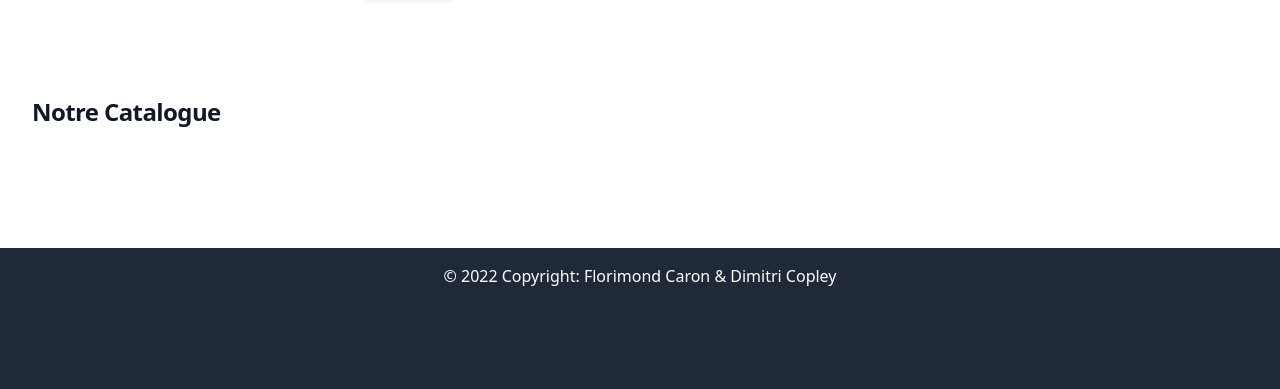
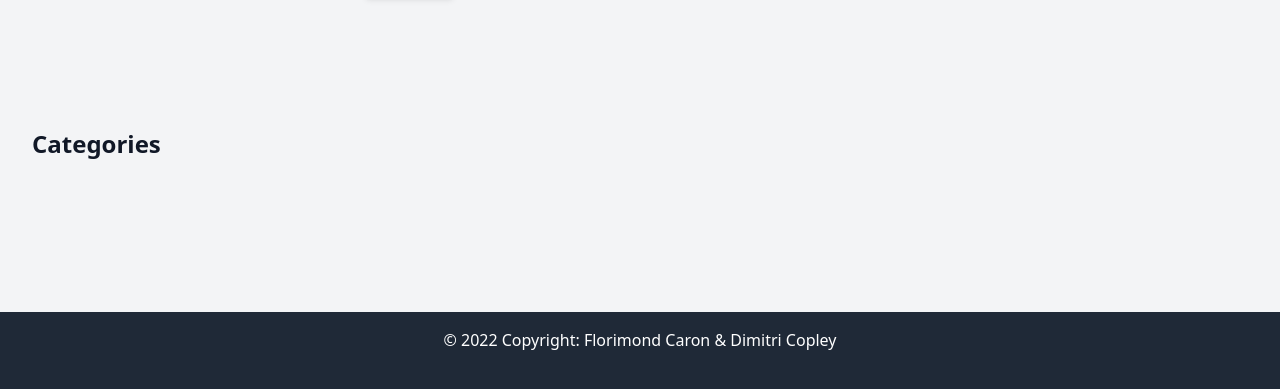
Before and after one commit to flocaron/AmaXone, a PHP site: page /web/frontController.php?action=catalogue&controller=categorie in a window 1280 px wide. Shown: the part 64-453 px from the top of the page. Run offline with PHP 8.4, Linux system fonts and the light colour scheme; data that the repository does not hold is empty; some libraries are stand-ins or nearby versions.

Commit message:
Vue Catogorie

```diff
--- a/src/View/categorie/catalogue.php
+++ b/src/View/categorie/catalogue.php
@@ -1,36 +1,30 @@
-<div class="bg-white">
-    <div class="mx-auto max-w-2xl py-16 px-4 sm:py-24 sm:px-6 lg:max-w-7xl lg:px-8">
-        <h2 class="text-2xl font-bold items-center tracking-tight text-gray-900">Notre Catalogue</h2>
-        <div class="mt-6 grid grid-cols-1 gap-y-10 gap-x-6 sm:grid-cols-2 lg:grid-cols-4 xl:gap-x-8">
+<div class="bg-gray-100">
+    <div class="mx-auto max-w-7xl px-4 sm:px-6 lg:px-8">
+        <div class="mx-auto max-w-2xl py-16 sm:py-24 lg:max-w-none lg:py-32">
+            <h2 class="text-2xl font-bold text-gray-900">Categories</h2>
+            <div class="mt-6 space-y-12 lg:grid lg:grid-cols-3 lg:gap-x-6 lg:space-y-0">
                 <?php foreach ($inventaire as $categorie) { ?>
                     <div class="group relative">
-                    <div class="min-h-80 aspect-w-1 aspect-h-1 w-full rounded-md hover:shadow-lg transition duration-300 ease-in-out lg:aspect-none lg:h-80">
-                        <a href="frontController.php?controller=produit&action=catalogue&nom=<?= htmlspecialchars($categorie->getNom()) ?>">
+                        <div class="relative h-80 w-full overflow-hidden rounded-lg bg-white group-hover:opacity-75 sm:aspect-w-2 sm:aspect-h-1 sm:h-64 lg:aspect-w-1 lg:aspect-h-1">
                             <img src="<?php echo "../assets/images/categories/" . htmlspecialchars($categorie->getImgPath()); ?>"
-                                 alt=".."
-                                 class="h-full w-full object-fit object-scale-down object-center lg:h-full lg:w-full">
+                                 alt="Une categorie X" class="h-full w-full object-cover object-center">
+                        </div>
+                        <a frontController.php?controller=produit&action=catalogue&nom=<?= htmlspecialchars($categorie->getNom()) ?> >
+                            <p class="text-base font-semibold text-gray-900"> <?php echo htmlspecialchars($categorie->getNom()); ?>
+                            </p>
                         </a>
-
-                    </div>
-                    <div class="mt-4 flex justify-between items-center">
-                        <p class=" py-1.5 px-1.5 leading-none text-center whitespace-nowrap align-baseline font-bold bg-blue-600 text-white rounded">
-                            <?php echo htmlspecialchars($categorie->getNom()); ?> </p>
-                        <p> <a href="frontController.php?controller=categorie&action=read&nom=<?php echo rawurlencode($categorie->getNom()); ?>"> ii. </a> </p>
-                    </div>
                     </div>
                 <?php } ?>
-
-            <?php
-            if ($estAdmin) { ?>
+                <?php if ($estAdmin) { ?>
                     <div class="min-h-80 aspect-w-1 aspect-h-1 w-full rounded-md object-center hover:shadow-lg transition duration-300 ease-in-out lg:aspect-none lg:h-80">
                         <a href="frontController.php?action=create&controller=categorie">
                             <img src="../assets/images/add.png"
                                  alt="Ajouter un produit"
                                  class=" h-1/2 object-fit object-center">
                         </a>
-
-            </div>
                     </div>
                 <?php } ?>
             </div>
         </div>
+    </div>
+</div>
--- a/src/View/commande/formCB.php
+++ b/src/View/commande/formCB.php
@@ -163,8 +163,7 @@
                 </div>
             </div>
             <div>
-                <button type="submit"
-                        class="block w-full max-w-xs mx-auto bg-indigo-500 hover:bg-indigo-700 focus:bg-indigo-700 text-white rounded-lg px-3 py-3 font-semibold">
+                <button type="submit" class="block w-full max-w-xs mx-auto bg-indigo-500 hover:bg-indigo-700 focus:bg-indigo-700 text-white rounded-lg px-3 py-3 font-semibold">
                     <i class="mdi mdi-lock-outline mr-1"></i> PAYER <?= $total ?> €
                 </button>
                 <input type="hidden" name="action" value="validerCommande"/>
```
Lines whose indentation alone changed are shown as unchanged.
